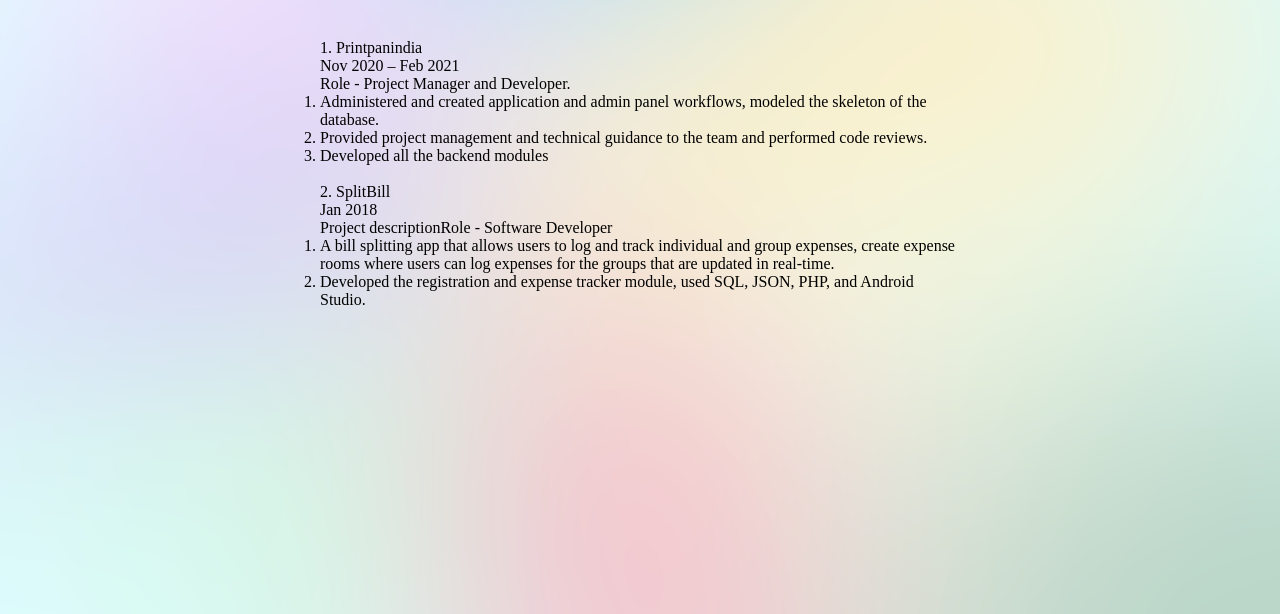
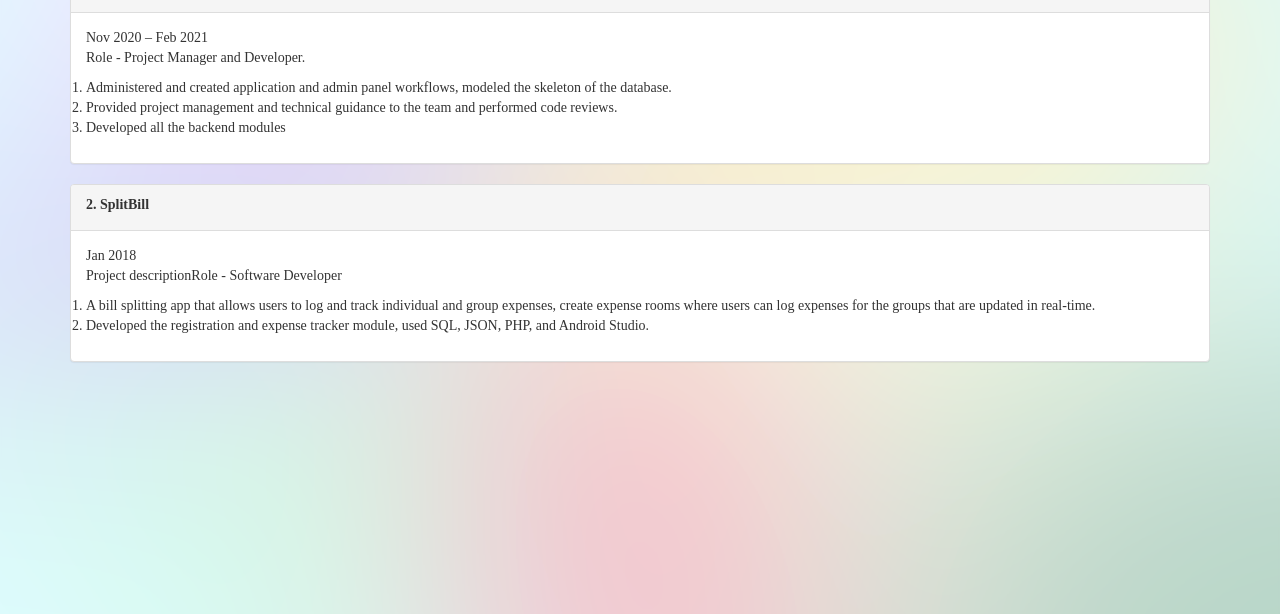
Before and after one commit to nimritee/teachingHTML, a plain HTML site: page Portfolio/project.html in a window 1280 px wide. Shown: the part 186-800 px from the top of the page. Drawn offline with nearby package versions, Linux system fonts and the light colour scheme.

Commit message:
Projects page updated

```diff
--- a/Portfolio/project.html
+++ b/Portfolio/project.html
@@ -1,9 +1,21 @@
 <!DOCTYPE html>
 <html>
+
 <head>
+    <!-- Latest compiled and minified CSS -->
+    <link rel="stylesheet" href="https://maxcdn.bootstrapcdn.com/bootstrap/3.4.1/css/bootstrap.min.css">
+
+    <!-- jQuery library -->
+    <script src="https://ajax.googleapis.com/ajax/libs/jquery/3.5.1/jquery.min.js"></script>
+
+    <!-- Latest compiled JavaScript -->
+    <script src="https://maxcdn.bootstrapcdn.com/bootstrap/3.4.1/js/bootstrap.min.js"></script>
+
     <title> Nimritee HTML Course </title>
     <link rel="stylesheet" type="text/css" href="css/style.css">
+
 </head>
+
 <body>
     <div class="project_body">
         <div class="main">
@@ -16,32 +28,55 @@
                 <li><a href="contact.html"> Contact </a></li>
             </ul>
         </div>
-            <div class="project_list">
-                <dl>
-                    <dt>1. Printpanindia</dt>
-                    <dd>
+        <div class="project_list container">
+            <div class="panel panel-default">
+                <div class="panel-heading">
+                    <label>1. Printpanindia</label>
+                </div>
+                <div class="panel-body">
+                    <div>
+                        <p>
                             Nov 2020 – Feb 2021 <br>
                             Role - Project Manager and Developer.
+                        </p>
+                        <div class="sub_div">
                             <ol>
-                            <li>Administered and created application and admin panel workflows, modeled the skeleton of the database.</li>
-                            <li>Provided project management and technical guidance to the team and performed code reviews.</li>
+                                <li>Administered and created application and admin panel workflows, modeled the skeleton
+                                    of the database.</li>
+                                <li>Provided project management and technical guidance to the team and performed code
+                                    reviews.</li>
                                 <li>Developed all the backend modules</li>
                             </ol>
-                    </dd>
-                    </dt>
-                    <br>
-                    <dt>2. SplitBill</dt>
-                    <dd>
+                        </div>
+                    </div>
+                </div>
+            </div>
+
+            <div class="panel panel-default">
+                <div class="panel-heading">
+                    <label>2. SplitBill</label>
+                </div>
+                <div class="panel-body">
+                    <div>
+                        <p>
                             Jan 2018 <br>
                             Project descriptionRole - Software Developer
+                        </p>
                         <ol>
-                            <li>A bill splitting app that allows users to log and track individual and group expenses, create expense rooms where users can log expenses for the groups that are updated in real-time.</li>
-                            <li>Developed the registration and expense tracker module, used SQL, JSON, PHP, and Android Studio.</li>
+                            <li>A bill splitting app that allows users to log and track individual and group expenses,
+                                create expense rooms where users can log expenses for the groups that are updated in
+                                real-time.</li>
+                            <li>Developed the registration and expense tracker module, used SQL, JSON, PHP, and Android
+                                Studio.</li>
                         </ol>
-                    </dd>
-                    </dt>
-                </dl>
+
                     </div>
                 </div>
+            </div>
+
+        </div>
+    </div>
+
 </body>
+
 </html>
```
Lines whose indentation alone changed are shown as unchanged.
